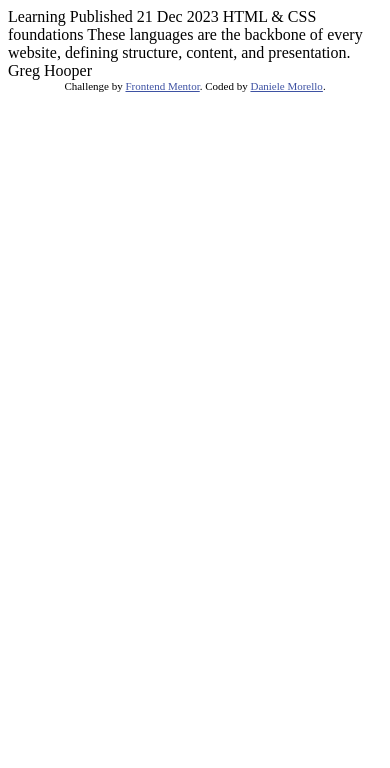
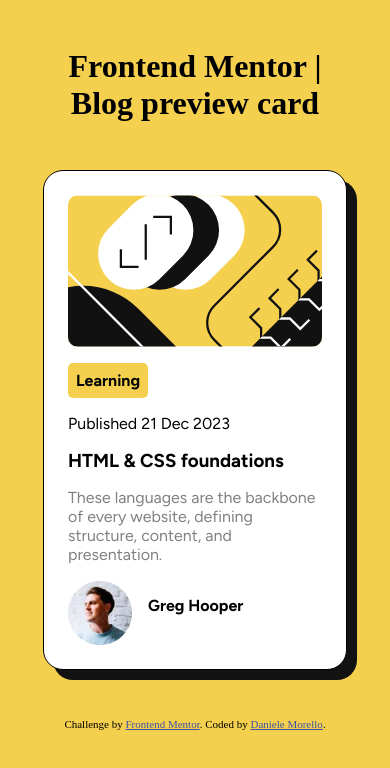
Before and after one commit to DanieleMorello/blog-preview-card-main, a plain HTML site: page index.html in a window 390 px wide. Drawn offline with Linux system fonts and the light colour scheme.

Commit message:
My solution mobile first

```diff
--- /dev/null
+++ b/assets/css/common.css
@@ -0,0 +1,41 @@
+:root {
+  --primary: #f4d04e;
+  --light: #ffffff;
+  --secondary: #808080;
+  --dark: #121212;
+}
+
+.figtree-uniquifier {
+  font-family: "Figtree", sans-serif;
+  font-optical-sizing: auto;
+  font-style: normal;
+}
+
+* {
+  margin: 0;
+  padding: 0;
+  box-sizing: border-box;
+}
+
+body {
+  background-color: var(--primary);
+}
+
+.container {
+  max-width: 320px;
+  display: flex;
+  flex-direction: column;
+  gap: 3rem;
+  text-align: center;
+  margin: auto;
+}
+
+.row {
+  display: flex;
+  flex-wrap: wrap;
+}
+
+h1 {
+  text-align: center;
+  margin-top: 3rem;
+}
--- a/assets/css/style.css
+++ b/assets/css/style.css
@@ -1,8 +1,79 @@
+.card {
+  background-color: var(--light);
+  border: 1px solid;
+  padding: 1.5rem;
+  box-shadow: var(--dark) 10px 10px;
+  width: calc(100% - 1rem);
+  text-align: start;
+  display: flex;
+  flex-direction: column;
+  margin: auto;
+}
+
+.card-img-top,
+h4,
+p,
+.card-title {
+  margin-bottom: 1rem;
+}
+
+.badge {
+  background-color: var(--primary);
+  width: 5rem;
+  padding: 0.5rem;
+  border-radius: 5px;
+}
+
+.card-text {
+  color: var(--secondary);
+}
+
+.rounded-1 {
+  border-radius: 10px;
+}
+
+.rounded-2 {
+  border-radius: 20px;
+}
+
+.d-flex {
+  display: flex;
+}
+
+span {
+  margin: 1rem;
+}
+
 .attribution {
   font-size: 11px;
   text-align: center;
+  margin-bottom: 3rem;
 }
 
 .attribution a {
   color: hsl(228, 45%, 44%);
 }
+
+@media only screen and (min-width: 1440px) {
+  .container {
+    max-width: 1440px;
+  }
+
+  h1 {
+    text-align: center;
+  }
+
+  .card {
+    width: calc(100% - 67rem);
+  }
+
+  .card-title {
+    font-size: x-large;
+    font-weight: 800;
+  }
+
+  .attribution {
+    margin-top: 7rem;
+    font-size: 16px;
+  }
+}
--- a/index.html
+++ b/index.html
@@ -6,25 +6,44 @@
   <meta name="viewport" content="width=device-width, initial-scale=1.0">
   <link rel="icon" type="image/png" sizes="32x32" href="./assets/images/favicon-32x32.png">
   <title>Frontend Mentor | Blog preview card</title>
+  <link rel="preconnect" href="https://fonts.googleapis.com">
+  <link rel="preconnect" href="https://fonts.gstatic.com" crossorigin>
+  <link href="https://fonts.googleapis.com/css2?family=Figtree:ital,wght@0,300..900;1,300..900&display=swap"
+    rel="stylesheet">
+  <link rel="stylesheet" href="./assets/css/common.css">
   <link rel="stylesheet" href="./assets/css/style.css">
 </head>
 
 <body>
+  <div class="container">
+    <h1>Frontend Mentor | Blog preview card</h1>
 
-  Learning
+    <div class="row">
+      <div class="card figtree-uniquifier rounded-2">
+        <img src="./assets/images/illustration-article.svg" class="card-img-top rounded-1" alt="Card image">
+        <div class="card-body outfit-uniquifier">
+          <h4 class="badge">Learning</h4>
+          <p>Published 21 Dec 2023</p>
+          <h3 class="card-title">HTML & CSS foundations</h3>
+          <p class="card-text">
+            These languages are the backbone of every website, defining structure, content, and presentation.
+          </p>
+        </div>
+        <div>
+          <div class="d-flex">
+            <img src="./assets/images/image-avatar.webp" alt="Greg Hooper" title="Greg Hooper">
+            <span><strong>Greg Hooper</strong></span>
+          </div>
+        </div>
+      </div>
+    </div>
 
-  Published 21 Dec 2023
+    <div class="attribution">
+      Challenge by <a href="https://www.frontendmentor.io?ref=challenge" target="_blank">Frontend Mentor</a>.
+      Coded by <a href="#">Daniele Morello</a>.
+    </div>
+  </div>
 
-  HTML & CSS foundations
-
-  These languages are the backbone of every website, defining structure, content, and presentation.
-
-  Greg Hooper
-
-  <div class="attribution">
-    Challenge by <a href="https://www.frontendmentor.io?ref=challenge" target="_blank">Frontend Mentor</a>.
-    Coded by <a href="#">Daniele Morello</a>.
-  </div>
 </body>
 
 </html>
```
